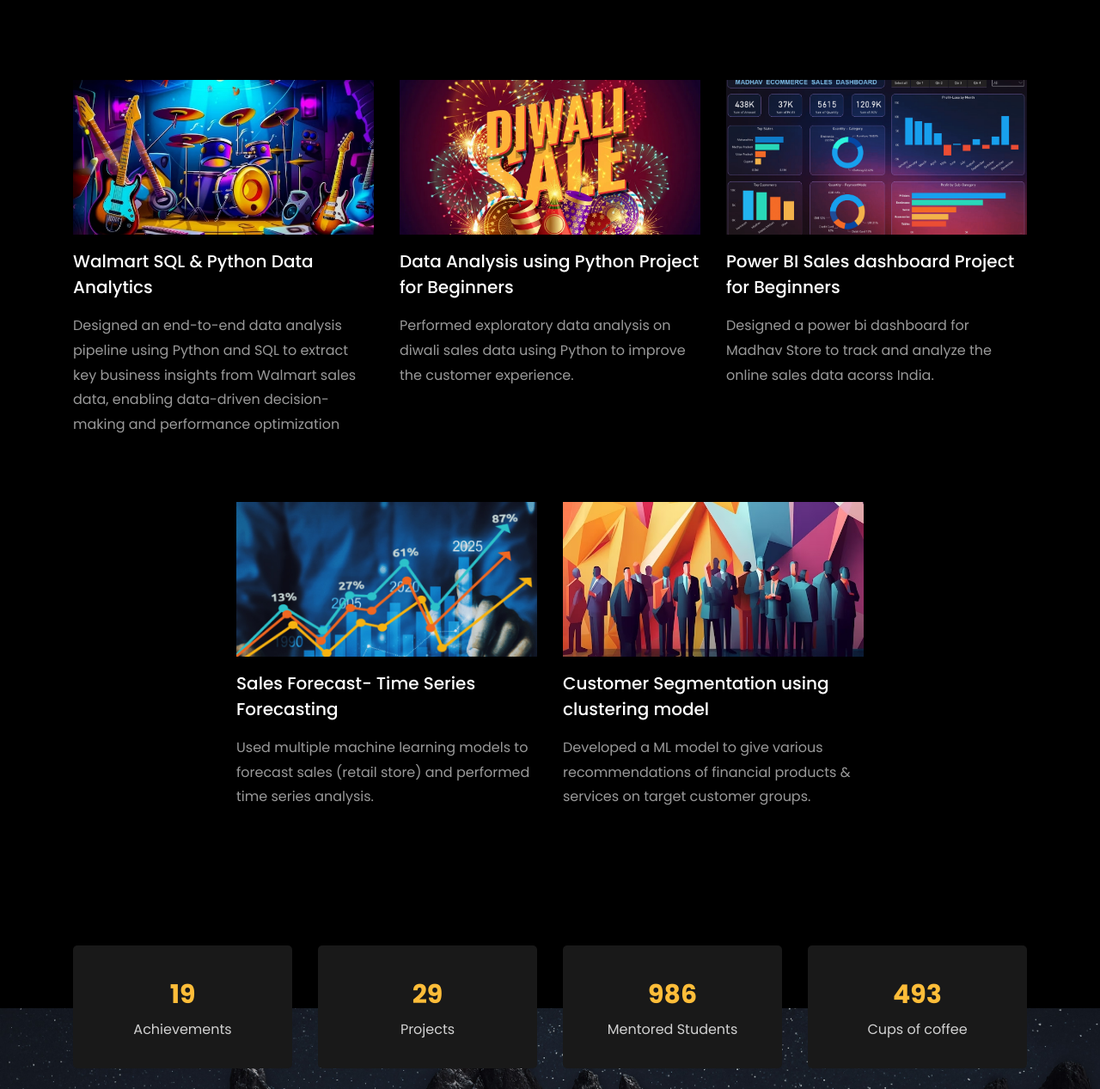
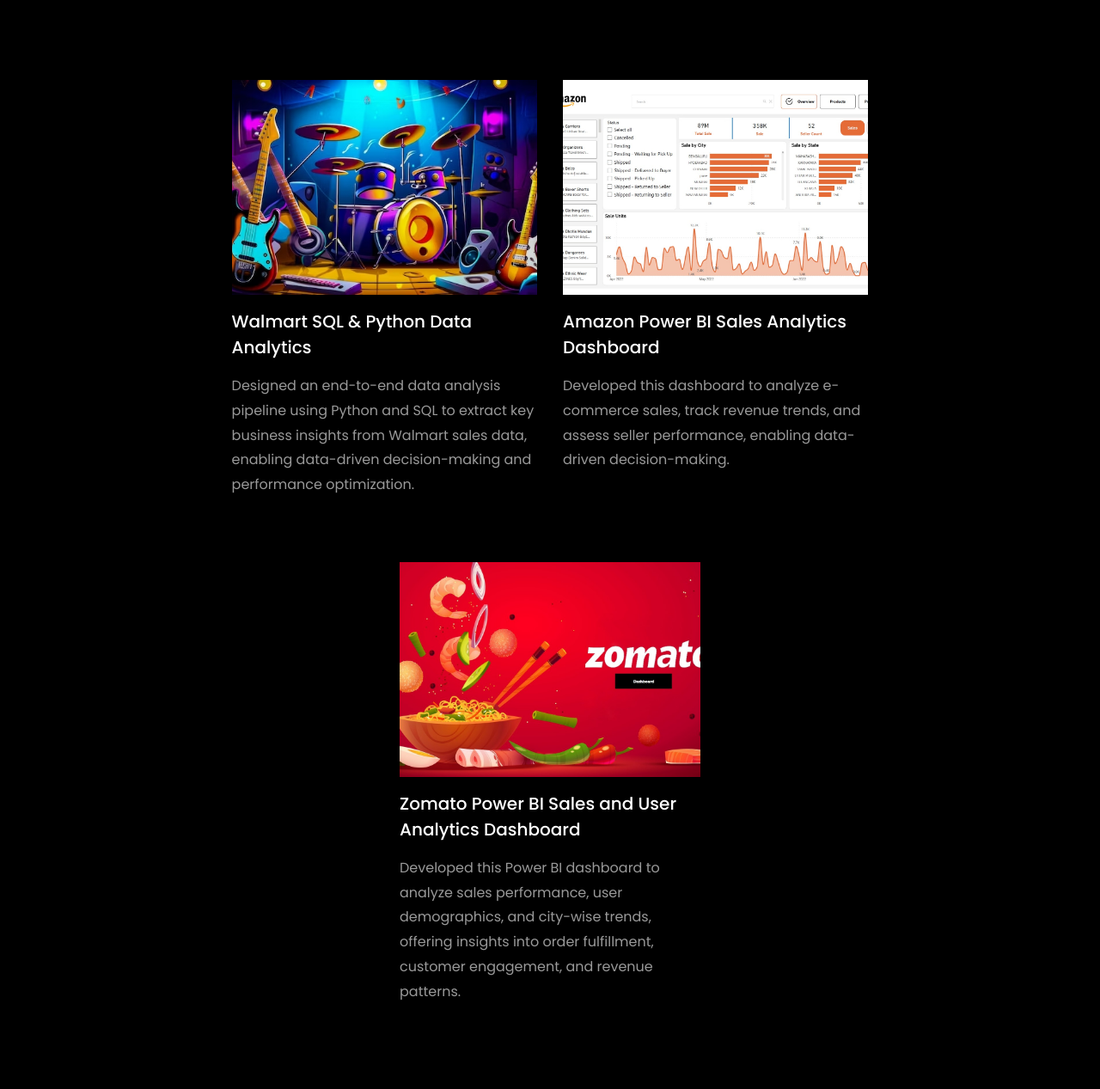
Before and after one commit to darshanacharya045/darshanacharya045.github.io, a plain HTML site: page index.html in a window 1280 px wide. Shown: the part 3733-5000 px from the top of the page at 86% size. Drawn offline with Linux system fonts and the light colour scheme; files whose address does not match are found by name.

Commit message:
initial commit

```diff
--- a/index.html
+++ b/index.html
@@ -130,7 +130,7 @@
 	          <li class="nav-item"><a href="#about-section" class="nav-link"><span>About</span></a></li>
 	          <li class="nav-item"><a href="#resume-section" class="nav-link"><span>Resume</span></a></li>
 	          <li class="nav-item"><a href="#project-section" class="nav-link"><span>Projects</span></a></li>
-			  <li class="nav-item"><a href="#project-section" class="nav-link"><span>Certificates</span></a></li>
+			  <li class="nav-item"><a href="#certifications-section" class="nav-link"><span>Certificates</span></a></li>
 	          <li class="nav-item"><a href="#contact-section" class="nav-link"><span>Contact</span></a></li>
 	        </ul>
 	      </div>
@@ -142,7 +142,7 @@
 	      	<div class="overlay"></div>
 	         <div class="container">
 	          <div class="row d-md-flex no-gutters slider-text align-items-end justify-content-end" data-scrollax-parent="true">
-	          	<div class="one-third js-fullheight order-md-last img" >
+	          	<div class="one-third js-fullheight order-md-last img"  >
 	          	 <div class="overlay"></div>
 	          	</div>
 		          <div class="one-forth d-flex  align-items-center ftco-animate" data-scrollax=" properties: { translateY: '70%' }">
@@ -406,37 +406,28 @@
             <p>Below are the Data Analytics projects on SQL, Python & Power BI</p>
           </div>
         </div>
-        <div class="row d-flex">
-          <div class="col-md-4 d-flex ftco-animate">
+		<div class="container mt-5">
+			<div class="row justify-content-center">
+			  <div class="col-lg-10 col-md-12">
+				<div class="row d-flex justify-content-center">
+				  <div class="col-lg-5 col-md-6 d-flex ftco-animate">
 					<div class="blog-entry justify-content-end">
-              <a href="https://github.com/darshanacharya045/Python_SQL_Walmart" class="block-20 zoom-effect" style="background-image: url('images/proj_1.jpg');">
-              </a>
+					  <a href="https://github.com/darshanacharya045/Python_SQL_Walmart" class="block-20 zoom-effect" style="background-image: url('images/proj_1.jpg'); background-size: cover; height: 250px;"></a>
 					  <div class="text mt-3 float-right d-block">
-
 						<h3 class="heading"><a href="https://github.com/darshanacharya045/Python_SQL_Walmart">Walmart SQL & Python Data Analytics</a></h3>
-                <p>Designed an end-to-end data analysis pipeline using Python and SQL to extract key business insights from Walmart sales data, enabling data-driven decision-making and performance optimization</p>
+						<p>Designed an end-to-end data analysis pipeline using Python and SQL to extract key business insights from Walmart sales data, enabling data-driven decision-making and performance optimization.</p>
 					  </div>
 					</div>
 				  </div>
-          <div class="col-md-4 d-flex ftco-animate">
-          	<div class="blog-entry justify-content-end">
-              <a href="https://github.com/rishabhnmishra/Python_Diwali_Sales_Analysis/blob/main/Diwali_Sales_Analysis.ipynb" class="block-20 zoom-effect" style="background-image: url('images/proj_2.jpg');">
-              </a>
+				  <div class="col-lg-5 col-md-6 d-flex ftco-animate">
+					<div class="blog-entry">
+					  <a href="https://github.com/darshanacharya045/Amazon-PowerBI-Sales-Analytics" class="block-20 zoom-effect" style="background-image: url('images/Amazon\ Power\ BI\ Sales\ Analytics\ Dashboard.jpeg'); background-size: cover; height: 250px;"></a>
 					  <div class="text mt-3 float-right d-block">
-
-                <h3 class="heading"><a href="https://github.com/rishabhnmishra/Python_Diwali_Sales_Analysis/blob/main/Diwali_Sales_Analysis.ipynb">Data Analysis using Python Project for Beginners</a></h3>
-                <p>Performed exploratory data analysis on diwali sales data using Python to improve the customer experience.</p>
+						<h3 class="heading"><a href="https://github.com/darshanacharya045/Amazon-PowerBI-Sales-Analytics">Amazon Power BI Sales Analytics Dashboard</a></h3>
+						<p>Developed this dashboard to analyze e-commerce sales, track revenue trends, and assess seller performance, enabling data-driven decision-making.</p>
 					  </div>
 					</div>
 				  </div>
-          <div class="col-md-4 d-flex ftco-animate">
-          	<div class="blog-entry">
-              <a href="https://github.com/rishabhnmishra/Madhav_Store_Analysis_PowerBI/blob/main/Madhav%20Store%20dashboard.jpg" class="block-20 zoom-effect" style="background-image: url('images/proj_3.jpg');">
-              </a>
-              <div class="text mt-3 float-right d-block">
-
-                <h3 class="heading"><a href="https://github.com/rishabhnmishra/Madhav_Store_Analysis_PowerBI/blob/main/Madhav%20Store%20dashboard.jpg">Power BI Sales dashboard Project for Beginners</a></h3>
-                <p>Designed a power bi dashboard for Madhav Store to track and analyze the online sales data acorss India.</p>
 				</div>
 			  </div>
 			</div>
@@ -444,25 +435,25 @@
 	<br>
 		<!-- added justify-content-center to center align the last two projects -->
 		<div class="row d-flex justify-content-center">
-			<div class="col-md-4 d-flex ftco-animate">
+			<!-- <div class="col-md-4 d-flex ftco-animate">
 				<div class="blog-entry justify-content-end">
 				<a href="https://github.com/rishabhnmishra/sales_forecasting/tree/main" class="block-20 zoom-effect" style="background-image: url('images/proj_4.jpg');">
 				</a>
 				<div class="text mt-3 float-right d-block">
 
-				  <h3 class="heading"><a href="https://github.com/rishabhnmishra/sales_forecasting/tree/main">Sales Forecast- Time Series Forecasting</a></h3>
-				  <p>Used multiple machine learning models to forecast sales (retail store) and performed time series analysis.</p>
+				  <h3 class="heading"><a href="https://github.com/darshanacharya045/Zomato-PowerBI-Sales-Analytics">Zomato Power BI Sales and User Analytics Dashboard</a></h3>
+				  <p>Developed this Power BI dashboard to analyze sales performance, user demographics, and city-wise trends, offering insights into order fulfillment, customer engagement, and revenue patterns.</p>
 				</div>
 			  </div>
+			</div> -->
+			<div class="col-lg-4 col-md-6 d-flex ftco-animate">
+				<div class="blog-entry">
+				  <a href="https://github.com/darshanacharya045/Zomato-PowerBI-Sales-Analytics" class="block-20 zoom-effect" style="background-image: url('images/Zomato-PowerBI-Sales-Analytics_Main.jpeg'); background-size: cover; height: 250px; width: 100%; background-position: center;"></a>
+				  <div class="text mt-3 float-right d-block">
+					<h3 class="heading"><a href="https://github.com/darshanacharya045/Zomato-PowerBI-Sales-Analytics">Zomato Power BI Sales and User Analytics Dashboard</a></h3>
+					<p>Developed this Power BI dashboard to analyze sales performance, user demographics, and city-wise trends, offering insights into order fulfillment, customer engagement, and revenue patterns.</p>
 				  </div>
-			<div class="col-md-4 d-flex ftco-animate">
-				<div class="blog-entry justify-content-end">
-				<a href="https://github.com/rishabhnmishra/customer_segmentation/blob/main/Customer_Segmentation-final.ipynb" class="block-20 zoom-effect" style="background-image: url('images/proj_5.jpg');">
-				</a>
-				<div class="text mt-3 float-right d-block">
-
-				  <h3 class="heading"><a href="https://github.com/rishabhnmishra/customer_segmentation/blob/main/Customer_Segmentation-final.ipynb">Customer Segmentation using clustering model</a></h3>
-				  <p>Developed a ML model to give various recommendations of financial products &amp; services on target customer groups.</p>
+				</div>
 			  </div>
 			</div>
 		  </div>
@@ -470,38 +461,38 @@
 	  </div>
     </section>
 
+	<section class="ftco-section" id="certifications-section">
+		<div class="container">
+		  <div class="row justify-content-center mb-5 pb-5">
+			<div class="col-md-7 heading-section text-center ftco-animate">
+			  <h1 class="big big-2">Certificates</h1>
+			  <h2 class="mb-4">Certificates</h2>
+		<div class="d-flex flex-column align-items-center">
+		  <a href="https://learn.microsoft.com/en-us/users/darshansl-7017/credentials/76d315670aa7e226?ref=https%3A%2F%2Fwww.linkedin.com%2F" class="text-warning">Microsoft Certified: Power BI Data Analyst Associate</a>
+		  <a href="https://www.credly.com/badges/42f646dc-cc96-4807-8865-ca5b9476d231/linked_in_profile" class="text-warning">AWS Certified Cloud Practitioner</a>
+		  <a href="https://coursera.org/share/9b63b6ab7a7dfeb1213f6decdc81128e" class="text-warning">Data Visualization with Python - IBM</a>
+		  <a href="https://coursera.org/share/5b5159045affa350e996ba57a07e660a" class="text-warning">Google Project Management: Specialization</a>
+		  <a href="https://learn.microsoft.com/en-us/users/darshansl-7017/credentials/f8908b68ea41bcde?ref=https%3A%2F%2Fwww.linkedin.com%2F" class="text-warning">Microsoft Certified: Azure AI Fundamentals</a>
+		</div>
+	  </div>
+	</section>
+
 	<section class="ftco-section ftco-no-pt ftco-no-pb ftco-counter img" id="section-counter">
 		<div class="container">
-		<div class="row d-md-flex align-items-center">
-          <div class="col-md d-flex justify-content-center counter-wrap ftco-animate">
+		  <div class="row d-flex justify-content-center align-items-center">
+			<div class="col-md-6 d-flex justify-content-center counter-wrap ftco-animate">
 			  <div class="block-18">
 				<div class="text">
-                <strong class="number" data-number="20">0</strong>
+				  <strong class="number" data-number="5">0</strong>
 				  <span>Achievements</span>
 				</div>
 			  </div>
 			</div>
-          <div class="col-md d-flex justify-content-center counter-wrap ftco-animate">
+			<div class="col-md-6 d-flex justify-content-center counter-wrap ftco-animate">
 			  <div class="block-18">
 				<div class="text">
-                <strong class="number" data-number="30">0</strong>
+				  <strong class="number" data-number="4">0</strong>
 				  <span>Projects</span>
-              </div>
-            </div>
-          </div>
-          <div class="col-md d-flex justify-content-center counter-wrap ftco-animate">
-            <div class="block-18">
-              <div class="text">
-                <strong class="number" data-number="1000">0</strong>
-                <span>Mentored Students</span>
-              </div>
-            </div>
-          </div>
-          <div class="col-md d-flex justify-content-center counter-wrap ftco-animate">
-            <div class="block-18">
-              <div class="text">
-                <strong class="number" data-number="500">0</strong>
-                <span>Cups of coffee</span>
 				</div>
 			  </div>
 			</div>
@@ -515,7 +506,7 @@
 						<h2>More projects on<span> Github  </span> </h2>
 						<div class="heading"> <h4> I love to solve business problems &amp; uncover hidden data stories </h4>
 						<br>
-						<p><a href="https://github.com/rishabhnmishra" class="btn btn-primary py-3 px-5">GitHub</a></p>
+						<p><a href="https://github.com/darshanacharya045" class="btn btn-primary py-3 px-5">GitHub</a></p>
 						</div>
 					</div>
 				</div>
@@ -551,7 +542,7 @@
           			<span class="icon-phone2"></span>
           		</div>
           		<h3 class="mb-4">Contact Number</h3>
-	            <p><a href="tel://0101010101">+ 0 101 0101 101</a></p>
+	            <p><a href="tel://8618529792">+ 91 861 8529 792</a></p>
 	          </div>
           </div>
           <div class="col-md-6 col-lg-3 d-flex ftco-animate">
@@ -560,7 +551,7 @@
           			<span class="icon-paper-plane"></span>
           		</div>
           		<h3 class="mb-4">Email Address</h3>
-	            <p><a href="mailto:info@yoursite.com">conctact@domainname.com</a></p>
+	            <p><a href="mailto:sldarshanacharya45@gmail.com">sldarshanacharya45@gmail.com</a></p>
 	          </div>
           </div>
           <div class="col-md-6 col-lg-3 d-flex ftco-animate">
@@ -569,7 +560,7 @@
           			<span class="icon-globe"></span>
           		</div>
           		<h3 class="mb-4">Download Resume</h3>
-	            <p><a href="#">resumelink</a></p>
+	            <p><a href="https://drive.google.com/file/d/1FsTIExv-T4yYHIuIzLG9rzZXvK-cFdta/view?usp=sharing">Resume</a></p>
 	          </div>
           </div>
 
@@ -577,18 +568,18 @@
 			<br>
 			<br>
 			<div class="row justify-content-center">
-				<div class="col-md-7 ftco-animate text-center">
+				<!-- <div class="col-md-7 ftco-animate text-center">
 					<h2>Have a<span> Question?  </span> <a href="https://forms.gle/uLaTShUKXraAvHJ77" class="btn btn-primary py-3 px-5">Click Here</a> </h2>
-				</div>
+				</div> -->
 			</div>
 				<br>
 					<ul class="ftco-footer-social list-unstyled d-flex justify-content-center align-items-center mb-0">
 					  <li class="ftco-animate normal-txt">Find me on  </li>
-					  <li class="ftco-animate"><a href="https://www.youtube.com/@RishabhMishraOfficial"><span class="icon-youtube"></span></a></li>
-					  <li class="ftco-animate"><a href="https://www.linkedin.com/in/rishabhnmishra/"><span class="icon-linkedin"></span></a></li>
-					  <li class="ftco-animate"><a href="https://twitter.com/rishabhnmishra"><span class="icon-twitter"></span></a></li>
-					  <li class="ftco-animate"><a href="https://twitter.com/rishabhnmishra"><span class="icon-facebook"></span></a></li>
-				      <li class="ftco-animate"><a href="https://www.instagram.com/rishabhnmishra/"><span class="icon-instagram"></span></a></li>
+					  <!-- <li class="ftco-animate"><a href="https://www.youtube.com/@RishabhMishraOfficial"><span class="icon-youtube"></span></a></li> -->
+					  <li class="ftco-animate"><a href="https://www.linkedin.com/in/sldarshan45/"><span class="icon-linkedin"></span></a></li>
+					  <li class="ftco-animate"><a href="https://x.com/darshan_sl045"><span class="icon-twitter"></span></a></li>
+					  <!-- <li class="ftco-animate"><a href="https://twitter.com/rishabhnmishra"><span class="icon-facebook"></span></a></li> -->
+				      <li class="ftco-animate"><a href="https://www.instagram.com/darshansl045/"><span class="icon-instagram"></span></a></li>
 					</ul>
 				<br>
 		   </div>
```
Also changed, not shown: images/Amazon Power BI Sales Analytics Dashboard.jpeg (added), images/Zomato-PowerBI-Sales-Analytics.jpeg (added), images/Zomato-PowerBI-Sales-Analytics_Main.jpeg (added), images/undraw_in-the-office_e7pg.png (added). Lines whose indentation alone changed are shown as unchanged.
